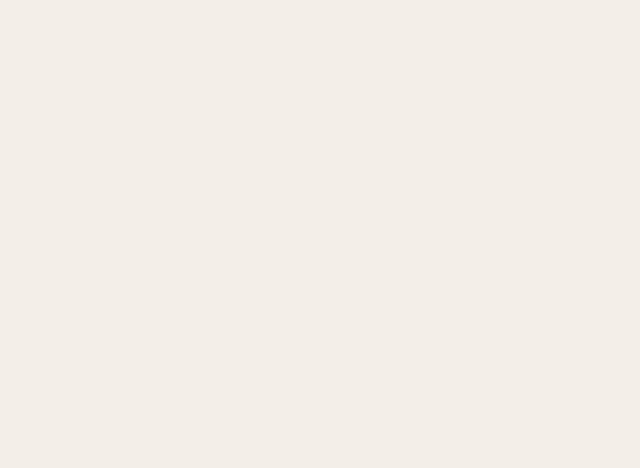
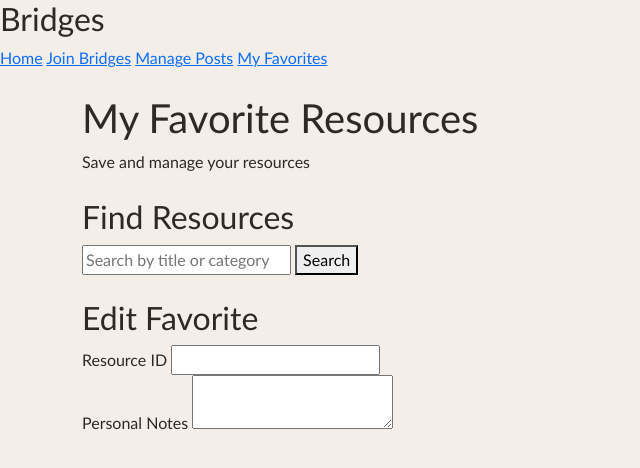
Before and after one commit to HusainDhamen/User-Member-Management-Web-Page, a plain HTML site: page pageForFavorites.html in a window 1280 px wide. Shown: the whole page, without its empty margins (0-640 px from the left). Drawn offline with nearby package versions, Linux system fonts and the light colour scheme.

Commit message:
2 html parts completed

```diff
--- a/pageForFavorites.html
+++ b/pageForFavorites.html
@@ -18,6 +18,88 @@
         <script src="https://code.jquery.com/jquery-3.6.0.min.js"> </script>
 
     </head>
+
+    <body>
+
+        <!-- Ill handle navigation between the pages -->
+
+        <header id="favoritesHeader">
+            <h2>Bridges</h2>
+
+            <nav>
+                <a href="index.html">Home</a>
+                <a href="signupPage.html">Join Bridges</a>
+                <a href="pageForPosts.html">Manage Posts</a>
+                <a href="pageForFavorites.html">My Favorites</a>
+
+            </nav>
+        </header>
+
+
+        <main id="pageForFavorites" class ="container my-4">
+
+
+            <!-- Ali: Style the introduction section -->
+             <section id="favoritesIntro">
+
+                <h1>My Favorite Resources</h1>
+                <p>Save and manage your resources</p>
+             </section>
+
+
+             <!-- Gianny: Use jQuery to search available resources -->
+              <section id="resourceSearch" class="my-4">
+
+                <h2>Find Resources</h2>
+
+
+
+                <input type ="text" id="searchResource" placeholder="Search by title or category">
+
+                <button type="button" id ="searchResourceButton">
+                    Search
+                </button>
+
+
+                <!-- Gianny: Display matching resources here -->
+                <!-- Mahmoud: Add an add to favorites button to each resource -->
+                 <div id="resourceResults">
+
+                 </div>
+              </section>
+
+              <!-- Mahmoud: Validate the saved resource form -->
+               <section id ="favoriteFormBox" class ="my-4">
+                <h2>Edit Favorite</h2>
+
+                <form id ="favoriteForm">
+
+
+                    <div>
+                        <label for="favoriteId">Resource ID</label>
+                        <input type ="number" id="favoriteId" required>
+
+                    </div>
+
+                    <div>
+
+                        <label for="favoriteNotes">Personal Notes</label>
+                        <textarea id="favoriteNotes"></textarea>
+                    </div>
+
+
+
+                </form>
+               </section>
+
+
+
+
+        </main>
+
+
+
+    </body>
 
 
 
```
